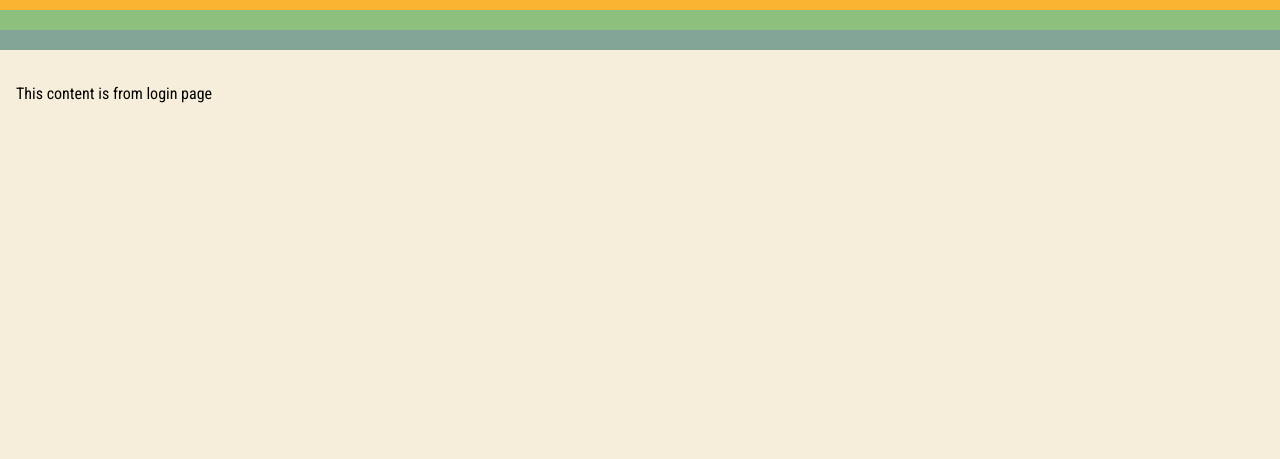
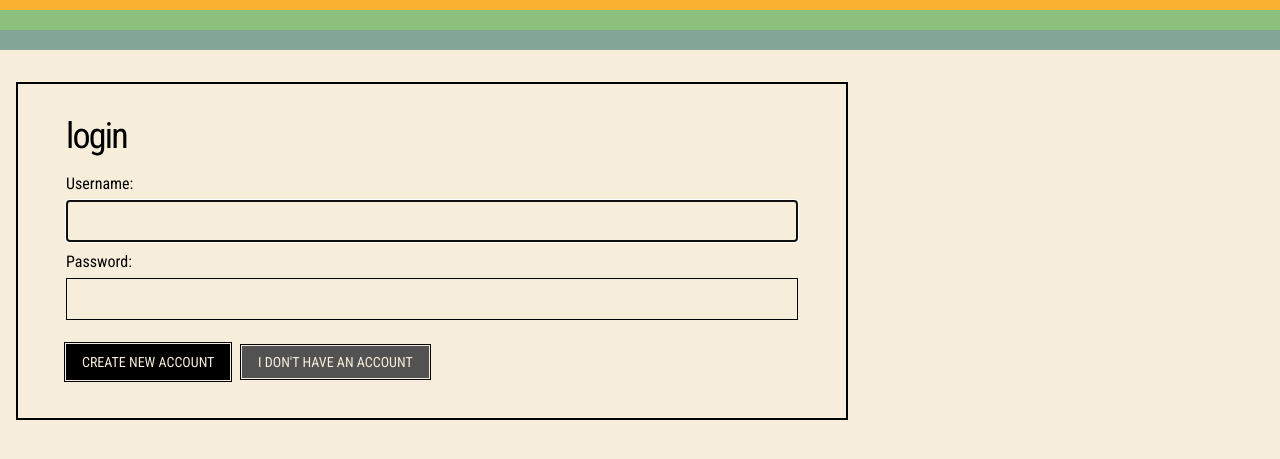
Before and after one commit to yashjawale/django-todos, a Django app: page /login/ in a window 1280 px wide. Shown: the part 174-633 px from the top of the page. Run offline with Django 5.2, Linux system fonts and the light colour scheme; some libraries are stand-ins or nearby versions.

Commit message:
Add login UI

```diff
--- a/tasks/templates/login.html
+++ b/tasks/templates/login.html
@@ -1,5 +1,13 @@
 {% extends 'base.html' %}
 
 {% block content %}
-<h2>This content is from login page</h2>
+<div class="flex flex-col gap-4 justify-between px-3 md:px-12 py-8 md:w-2/3 border-2 border-black mb-8">
+    <h2 class="my-auto text-4xl text-light tracking-tighter">login</h2>
+    <form class="app-form w-full" action="/register" method="post">
+        {% csrf_token %}
+        {{ form }}
+        <button class="btn mt-4 mr-2">Create new account</button>
+        <a href="{% url 'tasks:register' %}" class="btn btn-secondary mt-4">I don't have an account</a>
+    </form>
+</div>
 {% endblock %}
--- a/tasks/templates/register.html
+++ b/tasks/templates/register.html
@@ -7,7 +7,7 @@
         {% csrf_token %}
         {{ form }}
         <button class="btn mt-4 mr-2">Create new account</button>
-        <a class="btn btn-secondary mt-4">I already have an account</a>
+        <a href="{% url 'tasks:login' %}" class="btn btn-secondary mt-4">I already have an account</a>
     </form>
 </div>
 {% endblock %}
--- a/tasks/views.py
+++ b/tasks/views.py
@@ -1,13 +1,14 @@
 from django.http import HttpResponse
 from django.shortcuts import render
 from .models import Task
-from django.contrib.auth.forms import UserCreationForm
+from django.contrib.auth.forms import UserCreationForm, AuthenticationForm
 
 def index(request):
     return render(request, 'home.html')
 
 def login(request):
-    return render(request, 'login.html')
+    form = AuthenticationForm()
+    return render(request, 'login.html', {'form': form})
 
 def register(request):
     form  = UserCreationForm()
```
